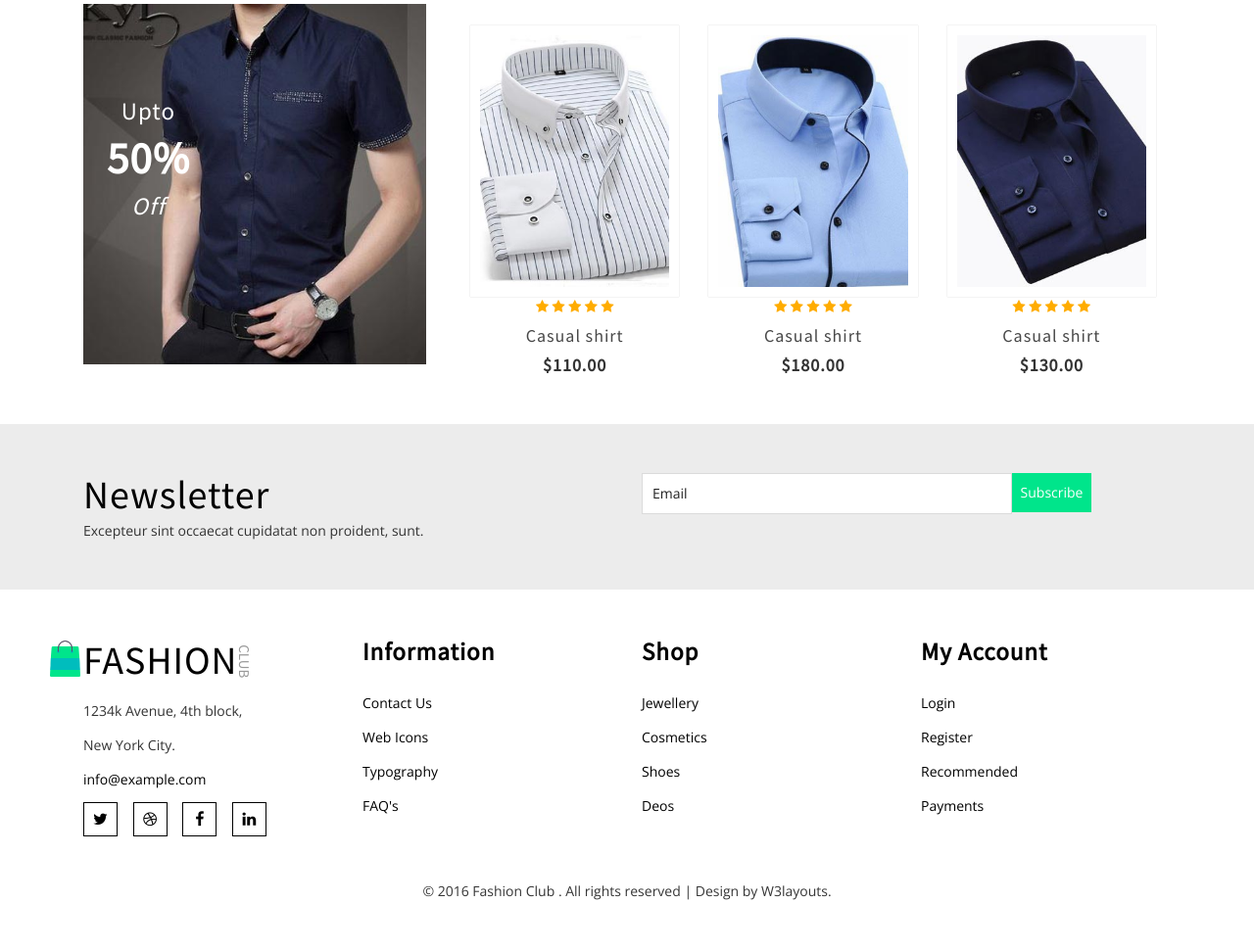
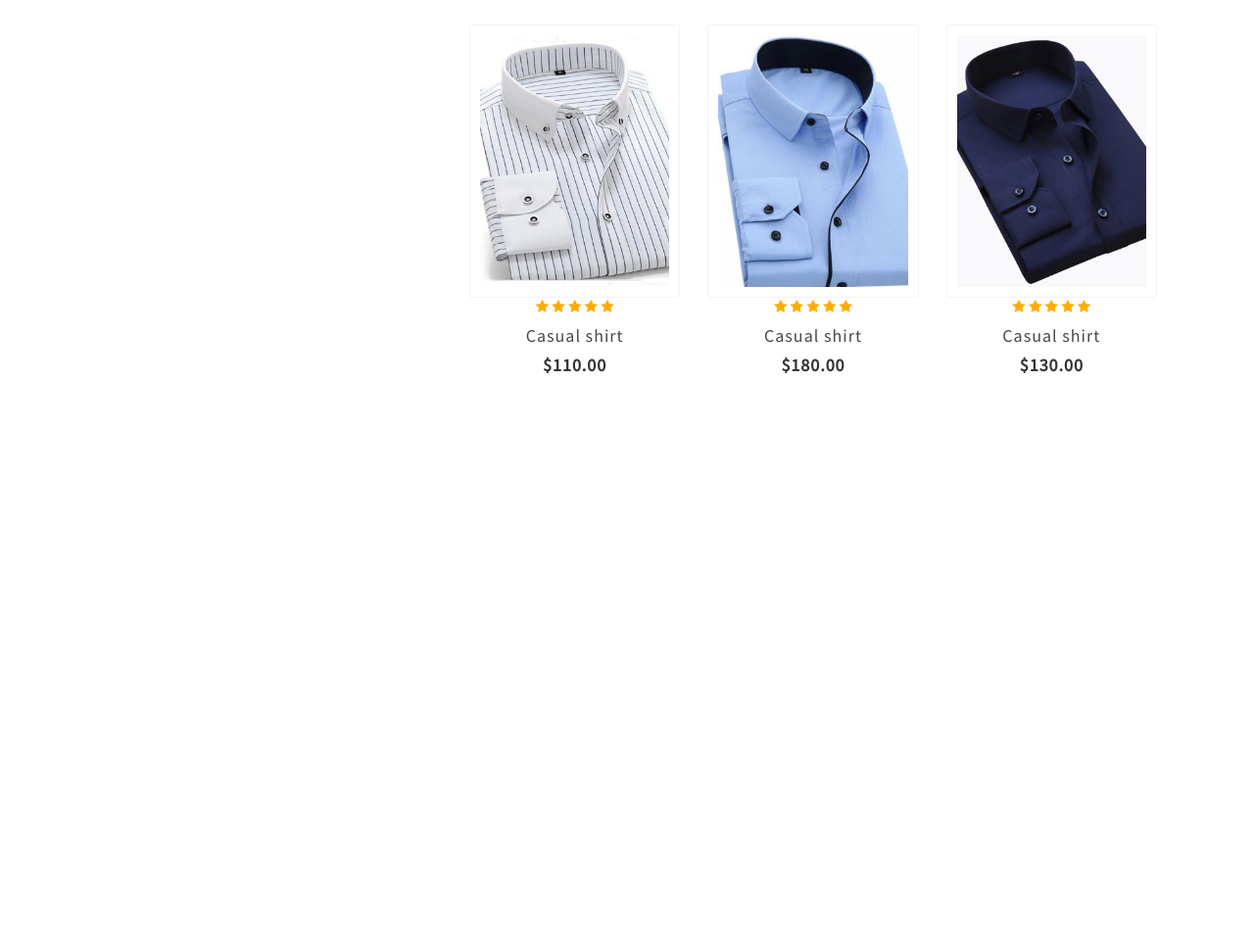
Before and after one commit to KyleLukassen/TakeAwayAMO, a plain HTML site: page Hotpot.html in a window 1280 px wide. Shown: the part 1505-2475 px from the top of the page at 98% size. After the commit the page ends 1938 px from the top, so only its background shows below. Drawn offline with nearby package versions, Linux system fonts and the light colour scheme.

Commit message:
update hotpot

```diff
--- a/Hotpot.html
+++ b/Hotpot.html
@@ -7,7 +7,7 @@
 <!DOCTYPE html>
 <html lang="en">
 <head>
-<title>Fashion Club an Ecommerce Online Shopping Category  Flat Bootstrap responsive Website Template | Men :: w3layouts</title>
+<title>Hotpot gerechten</title>
 <meta name="viewport" content="width=device-width, initial-scale=1">
 <meta http-equiv="Content-Type" content="text/html; charset=utf-8" />
 <meta name="keywords" content="Fashion Club Responsive web template, Bootstrap Web Templates, Flat Web Templates, Android Compatible web template,
@@ -29,7 +29,7 @@ Smartphone Compatible web template, free webdesigns for Nokia, Samsung, LG, Sony
 <div class="header-top-w3layouts">
 	<div class="container">
 		<div class="col-md-6 logo-w3">
-			<a href="index.html"><img src="images/logo2.png" alt=" " /><h1>FASHION<span>CLUB</span></h1></a>
+			<a href="index.html"><img src="images/HotPotLogo.png" alt="Hotpot logo" /><h1>Hotpot Restaurant</h1></a>
 		</div>
 		<div class="col-md-6 phone-w3l">
 			<ul>
@@ -201,14 +201,6 @@ Smartphone Compatible web template, free webdesigns for Nokia, Samsung, LG, Sony
 							<li><a href="#">Extra Large</a></li>
 							<li><a href="#">Small</a></li>
 						</ul>
-					</div>
-				</div>
-			</div>
-			<div class="w3ls_dresses_grid_left_grid">
-				<div class="dresses_img_hover">
-					<img src="images/offer2.jpg" alt=" " class="img-responsive" />
-					<div class="dresses_img_hover_pos">
-						<h4>Upto<span>50%</span><i>Off</i></h4>
 					</div>
 				</div>
 			</div>
@@ -415,69 +407,6 @@ Smartphone Compatible web template, free webdesigns for Nokia, Samsung, LG, Sony
 		</div>
 	</div>
 </div>
-<!-- newsletter -->
-	<div class="newsletter">
-		<div class="container">
-			<div class="col-md-6 w3agile_newsletter_left">
-				<h2>Newsletter</h2>
-				<p>Excepteur sint occaecat cupidatat non proident, sunt.</p>
-			</div>
-			<div class="col-md-6 w3agile_newsletter_right">
-				<form action="#" method="post">
-					<input type="email" name="Email" value="Email" onfocus="this.value = '';" onblur="if (this.value == '') {this.value = 'Email';}" required="">
-					<input type="submit" value="Subscribe" />
-				</form>
-			</div>
-			<div class="clearfix"> </div>
-		</div>
-	</div>
-<!-- //newsletter -->
-<div class="footer">
-	<div class="container">
-		<div class="col-md-3 footer-grids fgd1">
-		<a href="index.html"><img src="images/logo2.png" alt=" " /><h3>FASHION<span>CLUB</span></h3></a>
-		<ul>
-			<li>1234k Avenue, 4th block,</li>
-			<li>New York City.</li>
-			<li><a href="mailto:info@example.com">info@example.com</a></li>
-			<a href="#"><i class="fa fa-twitter" aria-hidden="true"></i></a>
-			<a href="#"><i class="fa fa-dribbble" aria-hidden="true"></i></a>
-			<a href="#"><i class="fa fa-facebook" aria-hidden="true"></i></a>
-			<a href="#"><i class="fa fa-linkedin" aria-hidden="true"></i></a>
-		</ul>
-		</div>
-		<div class="col-md-3 footer-grids fgd2">
-			<h4>Information</h4>
-			<ul>
-				<li><a href="contact.html">Contact Us</a></li>
-				<li><a href="icons.html">Web Icons</a></li>
-				<li><a href="typography.html">Typography</a></li>
-				<li><a href="faq.html">FAQ's</a></li>
-			</ul>
-		</div>
-		<div class="col-md-3 footer-grids fgd3">
-			<h4>Shop</h4>
-			<ul>
-				<li><a href="jewellery.html">Jewellery</a></li>
-				<li><a href="cosmetics.html">Cosmetics</a></li>
-				<li><a href="Shoes.html">Shoes</a></li>
-				<li><a href="deos.html">Deos</a></li>
-			</ul>
-		</div>
-		<div class="col-md-3 footer-grids fgd4">
-			<h4>My Account</h4>
-			<ul>
-
-				<li><a href="login.html">Login</a></li>
-				<li><a href="register.html">Register</a></li>
-				<li><a href="recommended.html">Recommended </a></li>
-				<li><a href="payment.html">Payments</a></li>
-			</ul>
-		</div>
-		<div class="clearfix"></div>
-		<p class="copy-right">© 2016 Fashion Club . All rights reserved | Design by <a href="http://w3layouts.com"> W3layouts.</a></p>
-	</div>
-</div>
 	<!-- cart-js -->
 	<script src="js/minicart.js"></script>
 	<script>
--- a/css/style.css
+++ b/css/style.css
@@ -2641,7 +2641,7 @@ p.w3-agile{
 		height: 24px;
 	}
 	#PPsbmincart {
-		left:25%:
+		left:25%;
 		top: 25%;
 	}
 
@@ -3010,7 +3010,7 @@ p.w3-agile{
 	}
 	#PPsbmincart {
 		left: 5%;
-		top:35%:
+		top:35%;
 	}
 }
 @media screen and (max-width: 375px){
```
